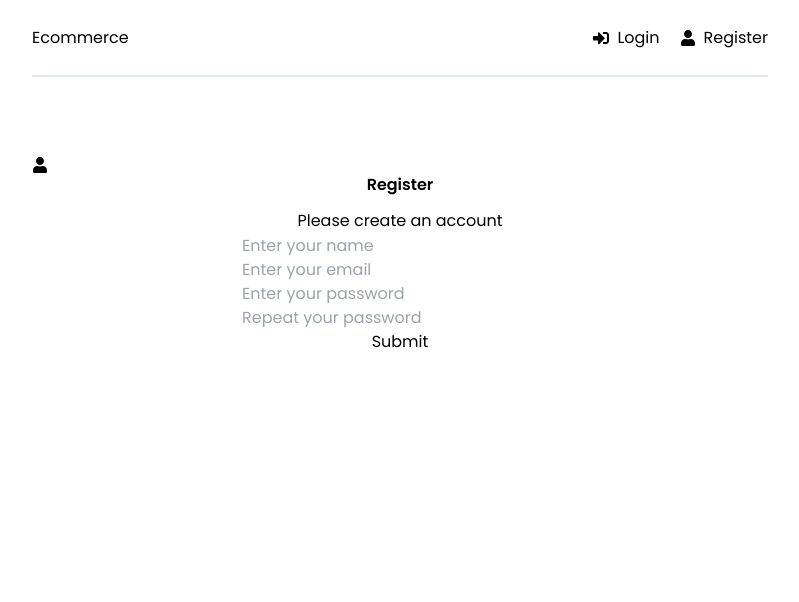
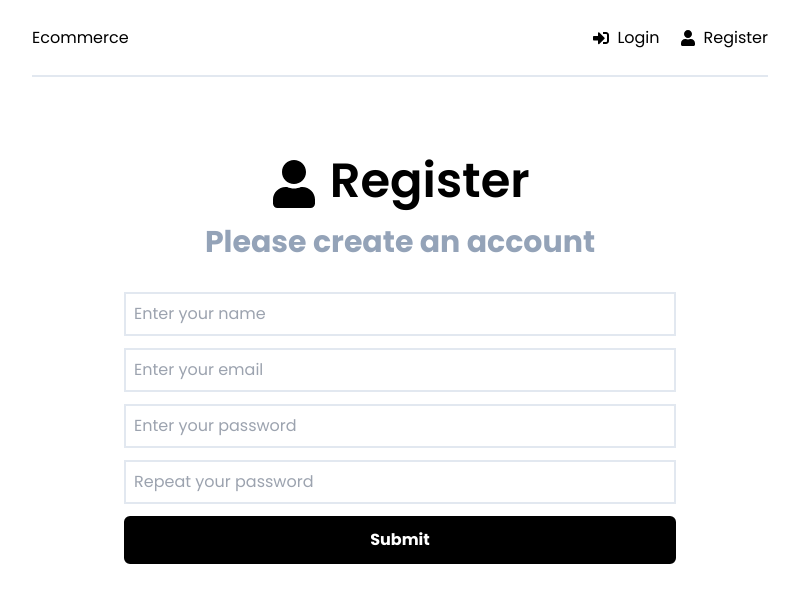
Before and after one commit to stefanlple/Ecommerce, a React (Create React App) app in the folder frontend/: page /register in a window 1280 px wide. Shown: the top 602 px of the page, without its empty margins (240-1039 px from the left). Built offline with nearby package versions, Linux system fonts and the light colour scheme.

Commit message:
styled register

```diff
--- a/frontend/src/pages/Login.jsx
+++ b/frontend/src/pages/Login.jsx
@@ -65,10 +65,10 @@ function Login() {
       </section>
       <section className="form w-3/4 mx-auto">
         <form onSubmit={onSubmit}>
-          <div className="form-group mb-3">
+          <div className="mb-3">
             <input
               type="email"
-              className="form-control w-full p-2 border-slate-200 border-2"
+              className="w-full p-2 border-slate-200 border-2"
               id="email"
               name="email"
               value={email}
@@ -76,10 +76,10 @@ function Login() {
               onChange={onChange}
             />
           </div>
-          <div className="form-group mb-3">
+          <div className="mb-3">
             <input
               type="password"
-              className="form-control w-full p-2 border-slate-200 border-2 "
+              className="w-full p-2 border-slate-200 border-2 "
               id="password"
               name="password"
               value={password}
@@ -87,11 +87,8 @@ function Login() {
               onChange={onChange}
             />
           </div>
-          <div className="form-group mb-3">
-            <button
-              type="submit"
-              className="btn btn-block w-full standard-button"
-            >
+          <div className="mb-3">
+            <button type="submit" className="w-full standard-button">
               Submit
             </button>
           </div>
--- a/frontend/src/pages/Register.jsx
+++ b/frontend/src/pages/Register.jsx
@@ -65,18 +65,18 @@ function Register() {
 
   return (
     <>
-      <section className="heading">
-        <h1>
-          <FaUser /> Register
+      <section className="font-bold mb-8">
+        <h1 className="text-5xl m-4">
+          <FaUser className="inline m-auto" /> Register
         </h1>
-        <p> Please create an account</p>
+        <p className="text-3xl text-slate-400"> Please create an account</p>
       </section>
-      <section className="form">
+      <section className="form w-3/4 mx-auto">
         <form onSubmit={onSubmit}>
-          <div className="form-group">
+          <div className="mb-3">
             <input
               type="text"
-              className="form-control"
+              className="w-full p-2 border-slate-200 border-2"
               id="name"
               name="name"
               value={name}
@@ -84,10 +84,10 @@ function Register() {
               onChange={onChange}
             />
           </div>
-          <div className="form-group">
+          <div className="mb-3">
             <input
               type="email"
-              className="form-control"
+              className="w-full p-2 border-slate-200 border-2"
               id="email"
               name="email"
               value={email}
@@ -95,10 +95,10 @@ function Register() {
               onChange={onChange}
             />
           </div>
-          <div className="form-group">
+          <div className="mb-3">
             <input
               type="password"
-              className="form-control"
+              className="w-full p-2 border-slate-200 border-2"
               id="password"
               name="password"
               value={password}
@@ -106,10 +106,10 @@ function Register() {
               onChange={onChange}
             />
           </div>
-          <div className="form-group">
+          <div className="mb-3">
             <input
               type="password"
-              className="form-control"
+              className="w-full p-2 border-slate-200 border-2"
               id="password2"
               name="password2"
               value={password2}
@@ -117,8 +117,8 @@ function Register() {
               onChange={onChange}
             />
           </div>
-          <div className="form-group">
-            <button type="submit" className="btn btn-block">
+          <div className="mb-3">
+            <button type="submit" className="w-full standard-button">
               Submit
             </button>
           </div>
```
